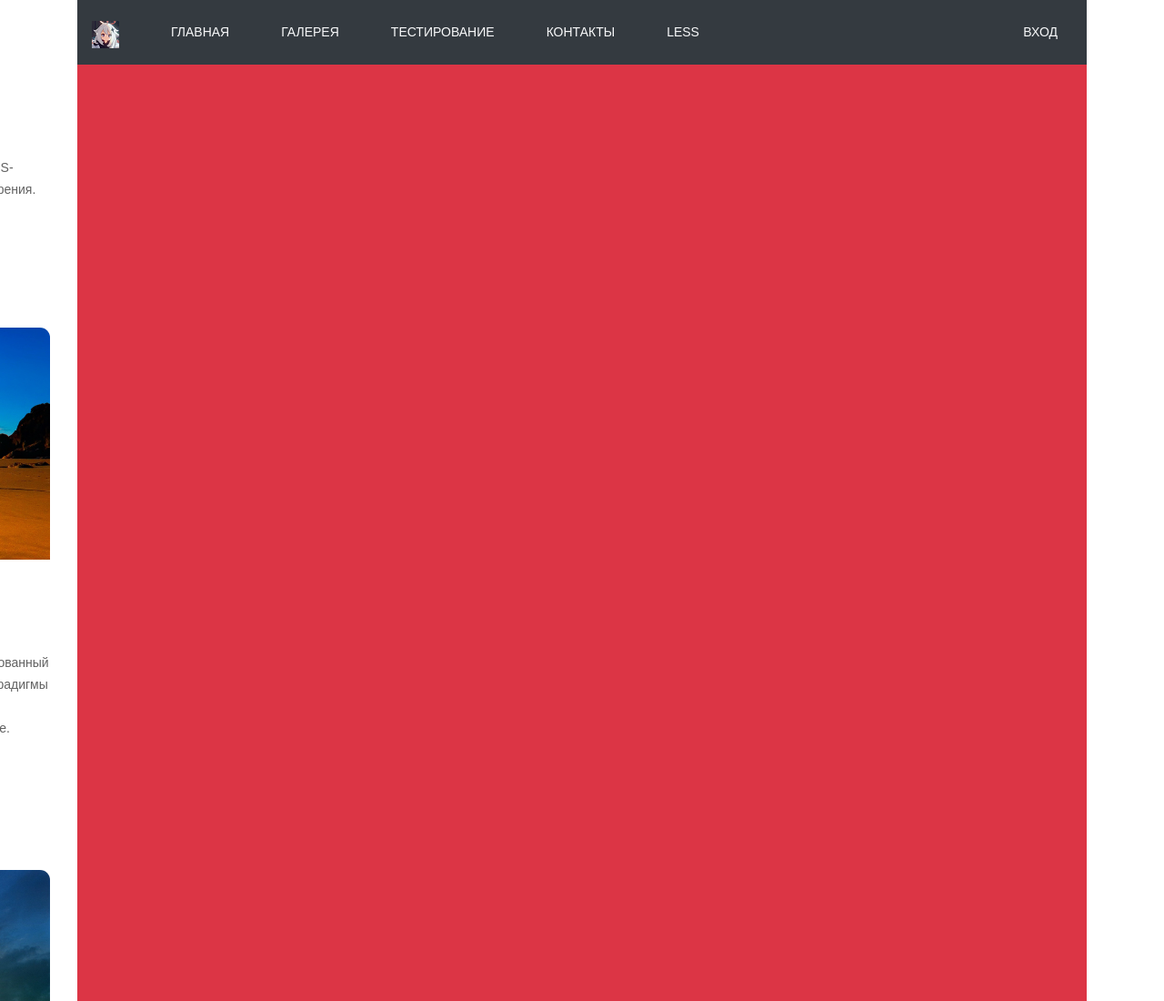
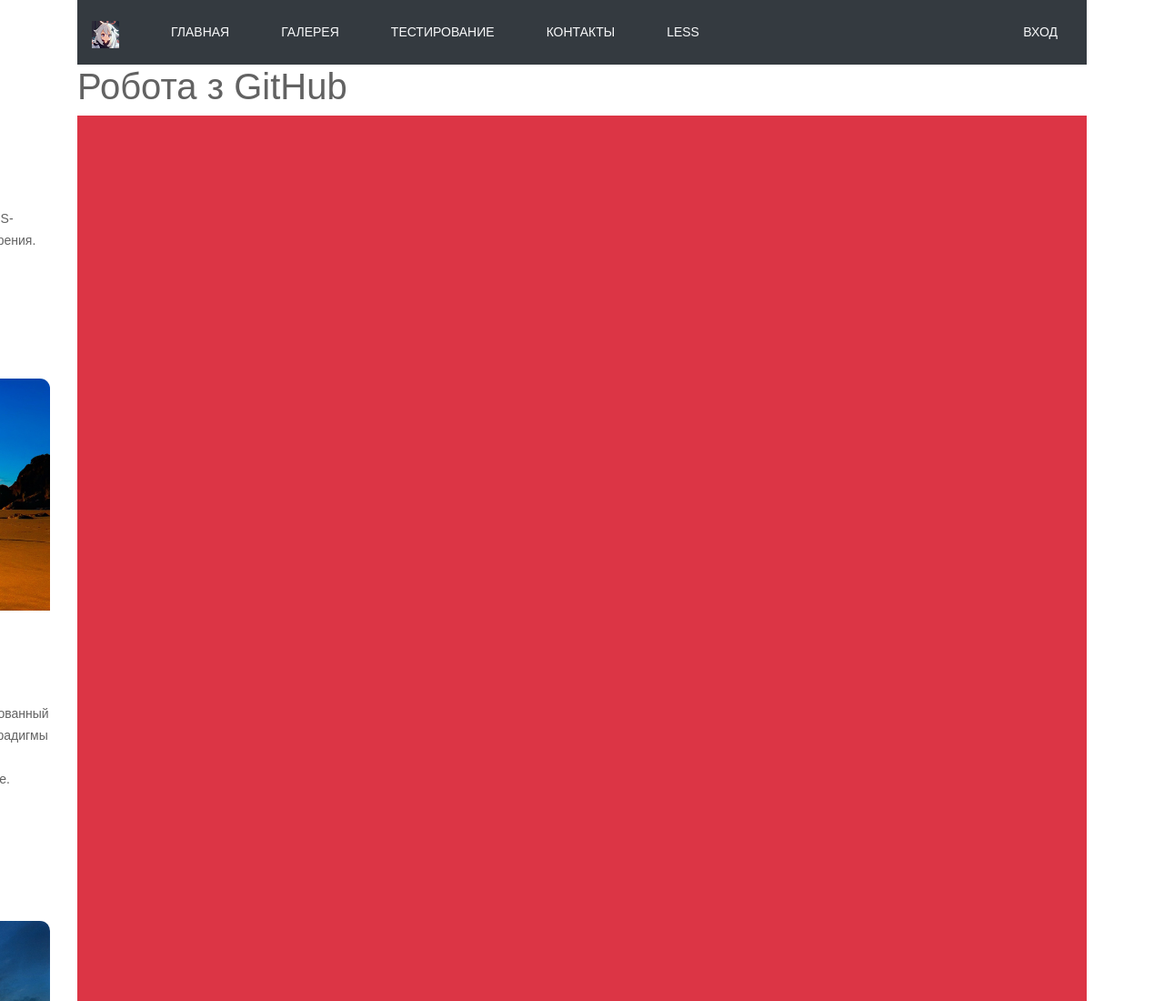
Before and after one commit to Xaidas/Git_test, a website: page index.html in a window 1280 px wide. Shown: the top 1100 px of the page at 91% size. Drawn offline with Linux system fonts and the light colour scheme.

Commit message:
index github

```diff
--- a/index.html
+++ b/index.html
@@ -103,6 +103,7 @@
     <div class="container">
         <div class="tab-content">
             <div class="tab-pane active" id="home" role="tabpanel" aria-labelledby="home-tab">
+                <h1>Робота з GitHub</h1>
                 <div class="container">
                     <div class="row">
                         <div id="main-page" class="col">
```
